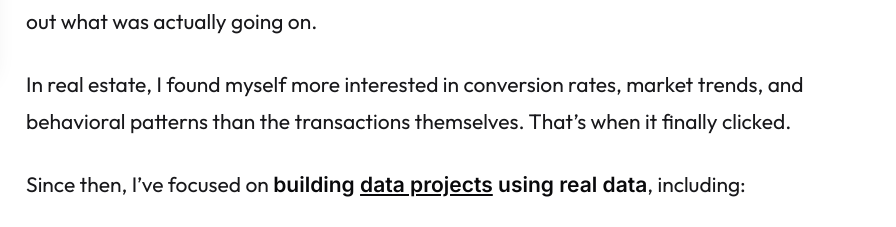
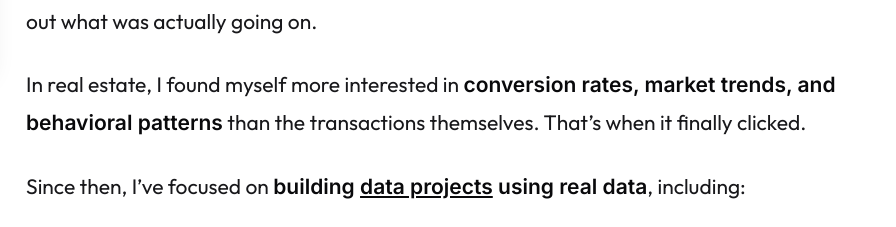
Before and after one commit to sarlin-tejada/portfolio-website, an Astro site: page / in a window 1280 px wide. Shown: the part 426-653 px from the top of the page, 384-1280 px from the left. Built offline with nearby package versions, Linux system fonts and the light colour scheme; Astro itself is replaced by a stand-in of ours; a web font is replaced by a local one.

Commit message:
style(content): emphasize data analytics skills

```diff
--- a/site/content/about/index.md
+++ b/site/content/about/index.md
@@ -6,7 +6,7 @@ title: "I'm a data analyst with a background in software engineering"
 
 As a software engineer, my favorite day-to-day activities involved **playing detective and digging deep into data** by performing exploratory analysis, cleaning, and figuring out what was actually going on.
 
-In real estate, I found myself more interested in conversion rates, market trends, and behavioral patterns than the transactions themselves. That's when it finally clicked.
+In real estate, I found myself more interested in **conversion rates, market trends, and behavioral patterns** than the transactions themselves. That's when it finally clicked.
 
 Since then, I’ve focused on **building [**data projects**](/projects) using real data**, including:
 - [**Habit tracking**](/projects/habit-tracking) and behavioral analysis using personal data
```
